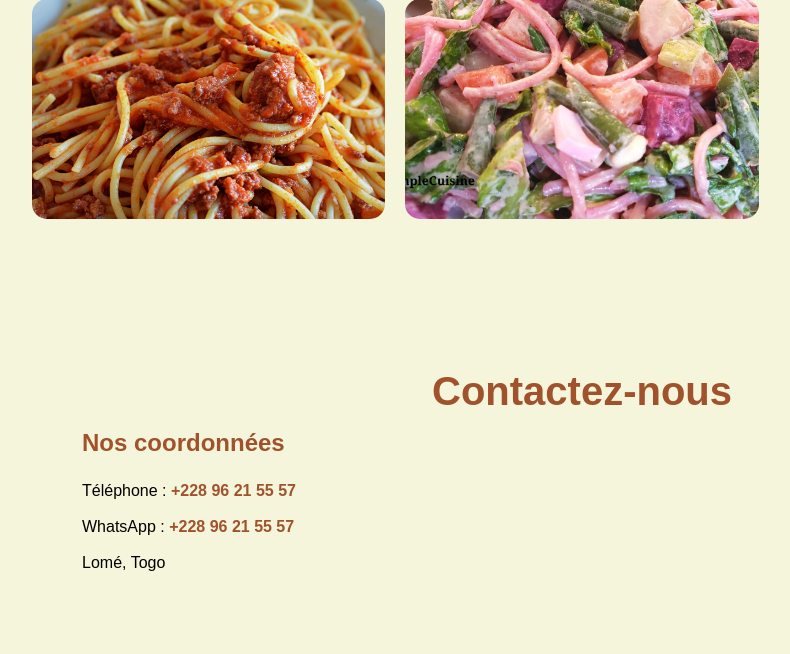
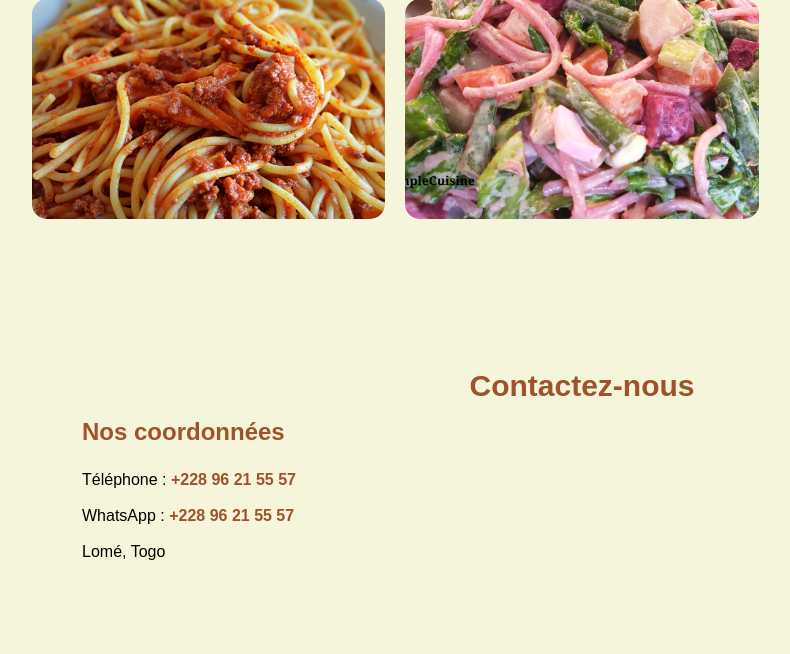
Before and after one commit to adjassouestelle98-spec/mon-site-flask, a Flask app: page / in a window 1280 px wide. Shown: the part 3954-4608 px from the top of the page, without its empty margins (58-848 px from the left). Run offline with Flask 3, Linux system fonts and the light colour scheme.

Commit message:
Adaptation du titre Contact

```diff
--- a/static/style.css
+++ b/static/style.css
@@ -309,6 +309,10 @@ button:hover {
     border-radius: 0;
     box-shadow: none;
 }
+#contact h2 {
+    font-size: 30px;
+    white-space: nowrap;
+}
 
 .contact-infos h3 {
     color: sienna;
```
